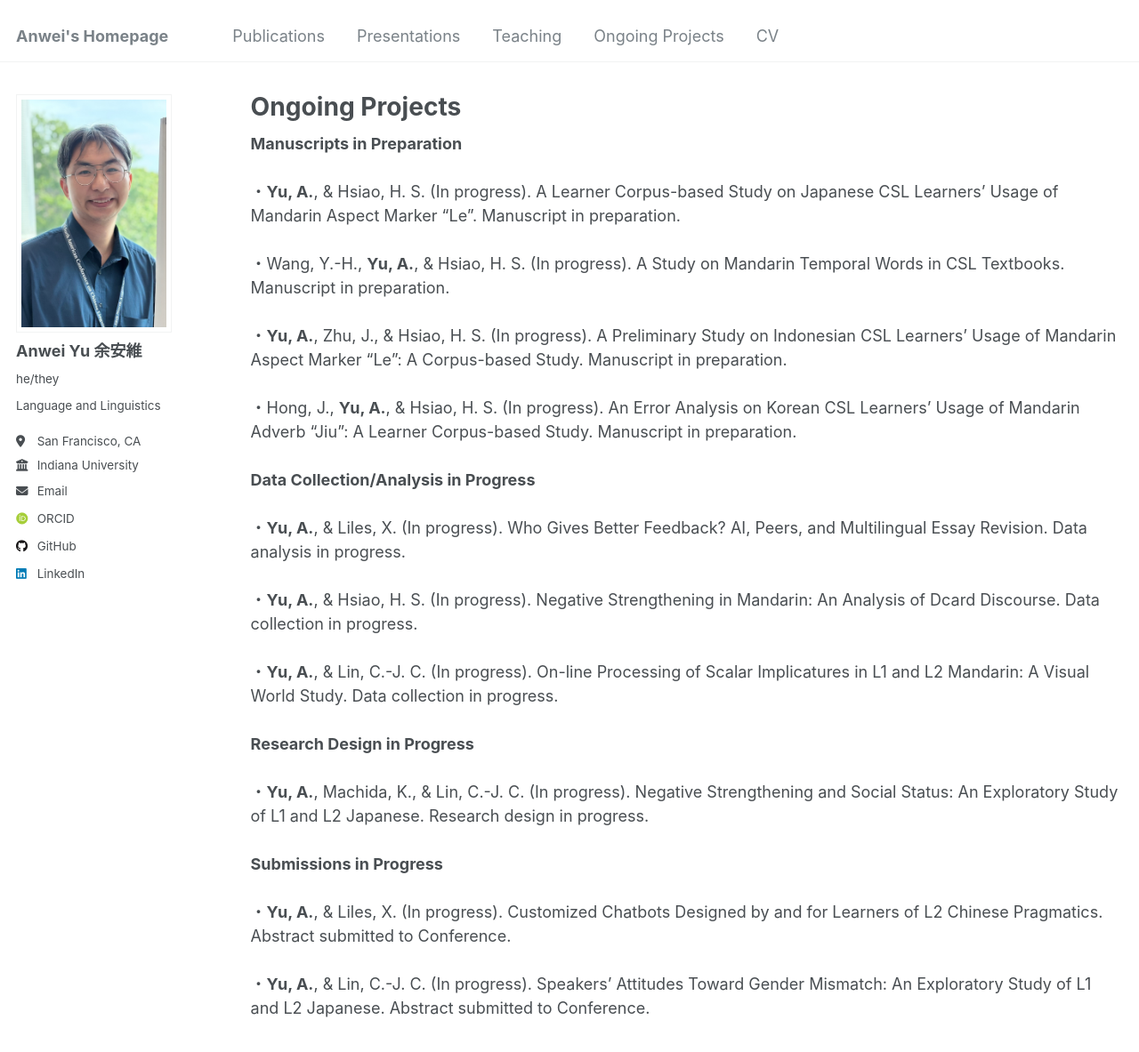
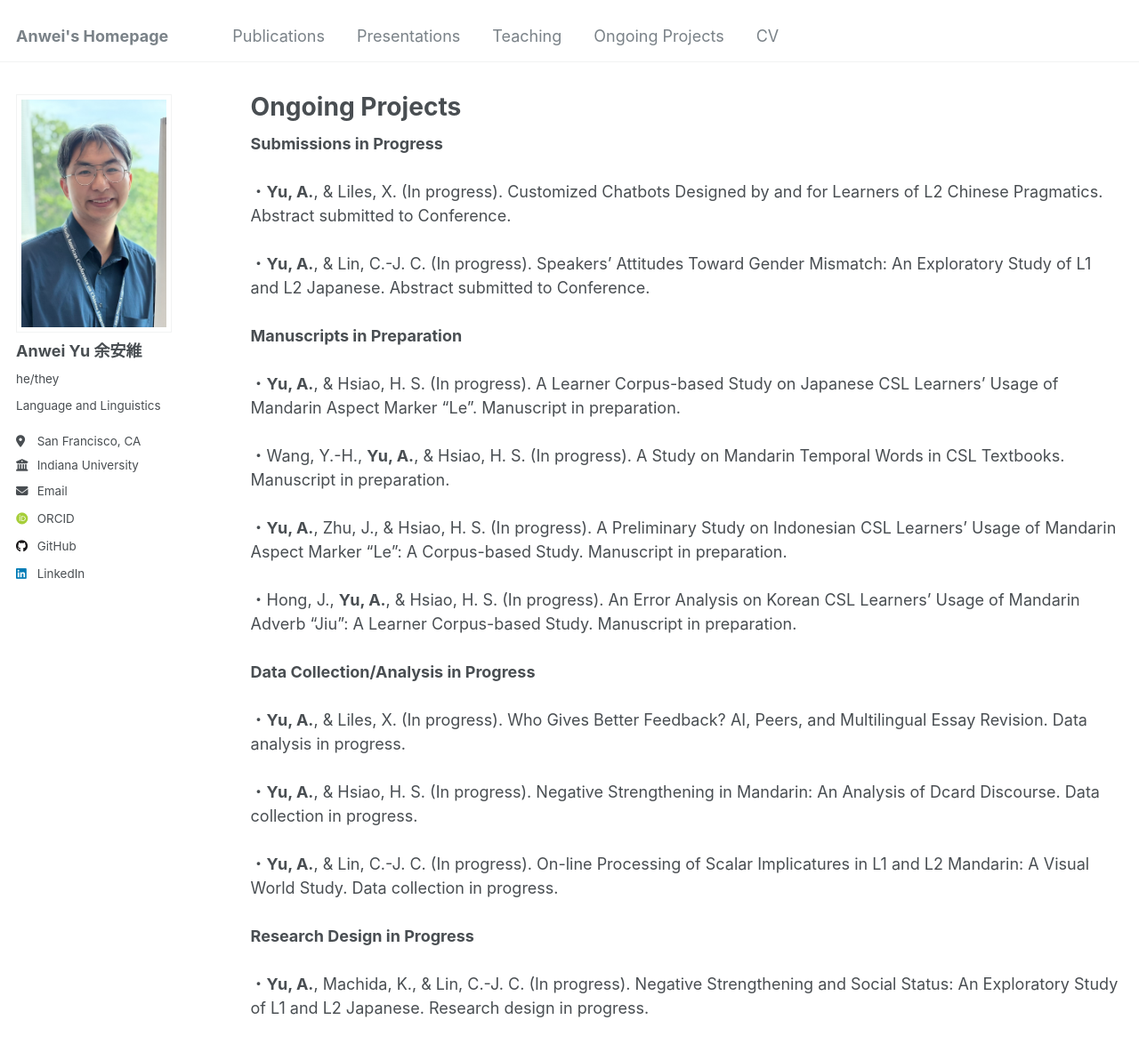
Before and after one commit to anweiyu/anweiyu.github.io, a Jekyll site: the page built from _pages/wip.html, in a window 1280 px wide and 1400 px high. Shown: the top 1183 px of the window at 89% size. Built offline with Jekyll 4.4.1, drawn with Linux system fonts in a browser that asks for light colours; some web fonts are replaced; part of the change alters nothing that is shown.

```diff
--- a/_pages/wip.html
+++ b/_pages/wip.html
@@ -4,6 +4,11 @@ title: "Ongoing Projects"
 permalink: /wip/
 author_profile: true
 ---
+<strong>Submissions in Progress</strong><br><br>
+・<strong>Yu, A.</strong>, & Liles, X. (In progress). Customized Chatbots Designed by and for Learners of L2 Chinese Pragmatics. Abstract submitted to Conference.<br><br>
+・<strong>Yu, A.</strong>, & Lin, C.-J. C. (In progress). Speakers’ Attitudes Toward Gender Mismatch: An Exploratory Study of L1 and L2 Japanese. Abstract submitted to Conference.<br><br>
+
+
 <strong>Manuscripts in Preparation</strong><br><br>
 ・<strong>Yu, A.</strong>, & Hsiao, H. S. (In progress). A Learner Corpus-based Study on Japanese CSL Learners’ Usage of Mandarin Aspect Marker “Le”. Manuscript in preparation.<br><br>
 ・Wang, Y.-H., <strong>Yu, A.</strong>, & Hsiao, H. S. (In progress). A Study on Mandarin Temporal Words in CSL Textbooks. Manuscript in preparation.<br><br>
@@ -17,7 +22,3 @@ author_profile: true
 
 <strong>Research Design in Progress</strong><br><br>
 ・<strong>Yu, A.</strong>, Machida, K., & Lin, C.-J. C. (In progress). Negative Strengthening and Social Status: An Exploratory Study of L1 and L2 Japanese. Research design in progress.<br><br>
-
-<strong>Submissions in Progress</strong><br><br>
-・<strong>Yu, A.</strong>, & Liles, X. (In progress). Customized Chatbots Designed by and for Learners of L2 Chinese Pragmatics. Abstract submitted to Conference.<br><br>
-・<strong>Yu, A.</strong>, & Lin, C.-J. C. (In progress). Speakers’ Attitudes Toward Gender Mismatch: An Exploratory Study of L1 and L2 Japanese. Abstract submitted to Conference.<br><br>
```
